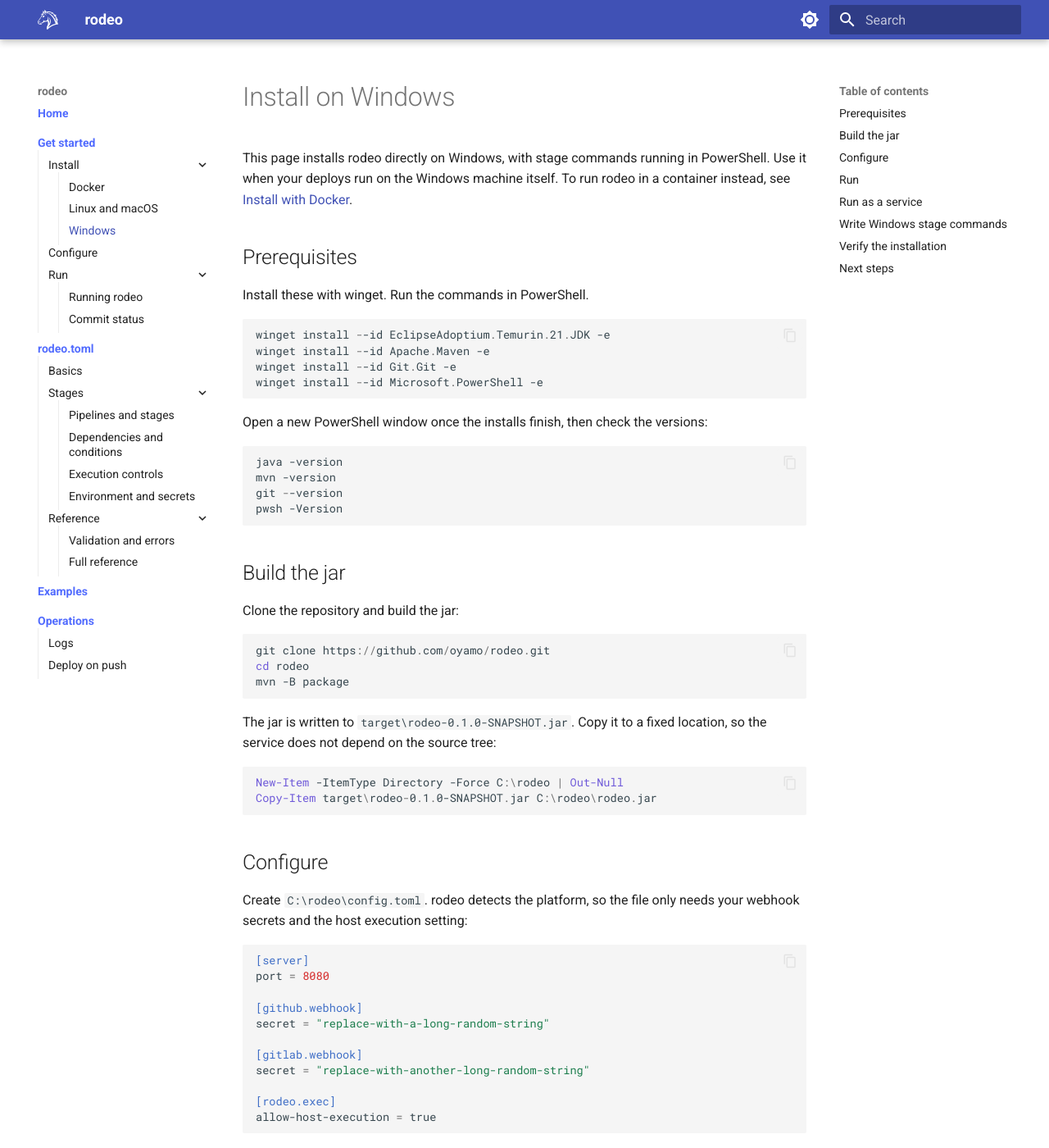
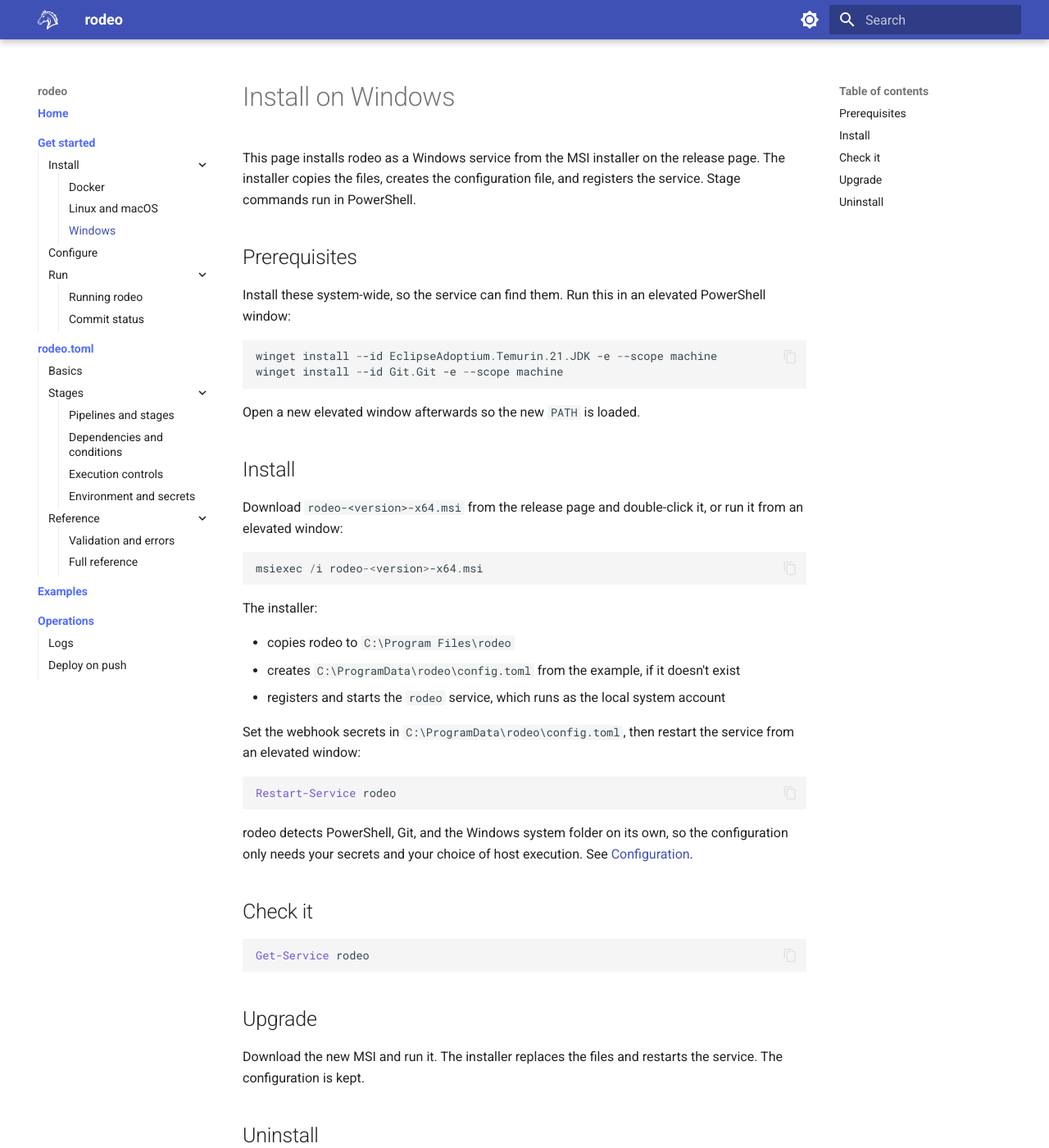
Before and after one commit to oyamo/rodeo, an MkDocs documentation site: the page built from docs/installation/windows.md, in a window 1280 px wide and 1400 px high. Shown: the whole window at 82% size. Built offline with MkDocs 1.6.1 and Material for MkDocs 9.7.7, drawn with Linux system fonts in a browser that asks for light colours; some of the changed text lies outside the part shown.

Commit message:
Add installers and release packages

````diff
--- a/docs/installation/windows.md
+++ b/docs/installation/windows.md
@@ -1,107 +1,56 @@
 # Install on Windows
 
-This page installs rodeo directly on Windows, with stage commands running in PowerShell. Use it when your deploys run on the Windows machine itself. To run rodeo in a container instead, see [Install with Docker](docker.md).
+This page installs rodeo as a Windows service from the MSI installer on the release page. The installer copies the files, creates the configuration file, and registers the service. Stage commands run in PowerShell.
 
 ## Prerequisites
 
-Install these with winget. Run the commands in PowerShell.
+Install these system-wide, so the service can find them. Run this in an elevated PowerShell window:
 
 ```powershell
-winget install --id EclipseAdoptium.Temurin.21.JDK -e
-winget install --id Apache.Maven -e
-winget install --id Git.Git -e
-winget install --id Microsoft.PowerShell -e
+winget install --id EclipseAdoptium.Temurin.21.JDK -e --scope machine
+winget install --id Git.Git -e --scope machine
 ```
 
-Open a new PowerShell window once the installs finish, then check the versions:
+Open a new elevated window afterwards so the new `PATH` is loaded.
+
+## Install
+
+Download `rodeo-<version>-x64.msi` from the release page and double-click it, or run it from an elevated window:
 
 ```powershell
-java -version
-mvn -version
-git --version
-pwsh -Version
+msiexec /i rodeo-<version>-x64.msi
 ```
 
-## Build the jar
+The installer:
 
-Clone the repository and build the jar:
+- copies rodeo to `C:\Program Files\rodeo`
+- creates `C:\ProgramData\rodeo\config.toml` from the example, if it doesn't exist
+- registers and starts the `rodeo` service, which runs as the local system account
+
+Set the webhook secrets in `C:\ProgramData\rodeo\config.toml`, then restart the service from an elevated window:
 
 ```powershell
-git clone https://github.com/oyamo/rodeo.git
-cd rodeo
-mvn -B package
+Restart-Service rodeo
 ```
 
-The jar is written to `target\rodeo-0.1.0-SNAPSHOT.jar`. Copy it to a fixed location, so the service does not depend on the source tree:
+rodeo detects PowerShell, Git, and the Windows system folder on its own, so the configuration only needs your secrets and your choice of host execution. See [Configuration](../configuration.md).
+
+## Check it
 
 ```powershell
-New-Item -ItemType Directory -Force C:\rodeo | Out-Null
-Copy-Item target\rodeo-0.1.0-SNAPSHOT.jar C:\rodeo\rodeo.jar
+Get-Service rodeo
 ```
 
-## Configure
+## Upgrade
 
-Create `C:\rodeo\config.toml`. rodeo detects the platform, so the file only needs your webhook secrets and the host execution setting:
+Download the new MSI and run it. The installer replaces the files and restarts the service. The configuration is kept.
 
-```toml
-[server]
-port = 8080
+## Uninstall
 
-[github.webhook]
-secret = "replace-with-a-long-random-string"
+Remove rodeo from **Settings > Apps > Installed apps**, or run:
 
-[gitlab.webhook]
-secret = "replace-with-another-long-random-string"
-
-[rodeo.exec]
-allow-host-execution = true
+```powershell
+msiexec /x rodeo-<version>-x64.msi
 ```
 
-Stages on Windows run on the host, so `allow-host-execution` is `true`. rodeo finds the shell (PowerShell 7 if it's installed, otherwise Windows PowerShell), Git, the `PATH`, the home directory, and the Windows system folder on its own. See [Configuration](../configuration.md) for every key.
-
-## Run
-
-Start rodeo in a PowerShell window:
-
-```powershell
-java -jar C:\rodeo\rodeo.jar --rodeo.config=C:\rodeo\config.toml
-```
-
-Keep the window open while rodeo runs. The log prints one line per run and per stage.
-
-## Run as a service
-
-To keep rodeo running after a restart, register it as a Windows service with [NSSM](https://nssm.cc/):
-
-```powershell
-winget install --id NSSM.NSSM -e
-nssm install rodeo "C:\Program Files\Eclipse Adoptium\jdk-21\bin\java.exe" "-jar C:\rodeo\rodeo.jar --rodeo.config=C:\rodeo\config.toml"
-nssm start rodeo
-```
-
-The service account must be able to read `C:\rodeo\config.toml` and must reach your repositories.
-
-## Write Windows stage commands
-
-Commands run in PowerShell, so they use PowerShell syntax. A command that calls an executable must check its exit code, so that a failure stops the stage:
-
-```toml
-[app]
-build = "dotnet publish -c Release -o C:/apps/app; if ($LASTEXITCODE -ne 0) { exit $LASTEXITCODE }"
-deploy = "Restart-Service app"
-```
-
-## Verify the installation
-
-```powershell
-java -version
-git --version
-pwsh -Command "Write-Output ok"
-```
-
-Each command prints a version, or `ok`.
-
-## Next steps
-
-- [Configuration](../configuration.md): every configuration key
-- [Running rodeo](../running.md): connect repositories and check deliveries
+This removes the service and the program files. It keeps `C:\ProgramData\rodeo`, so your configuration survives a reinstall.
````
Also changed, not shown: docs/installation/linux.md (+75 -18 lines), 13 other files.
